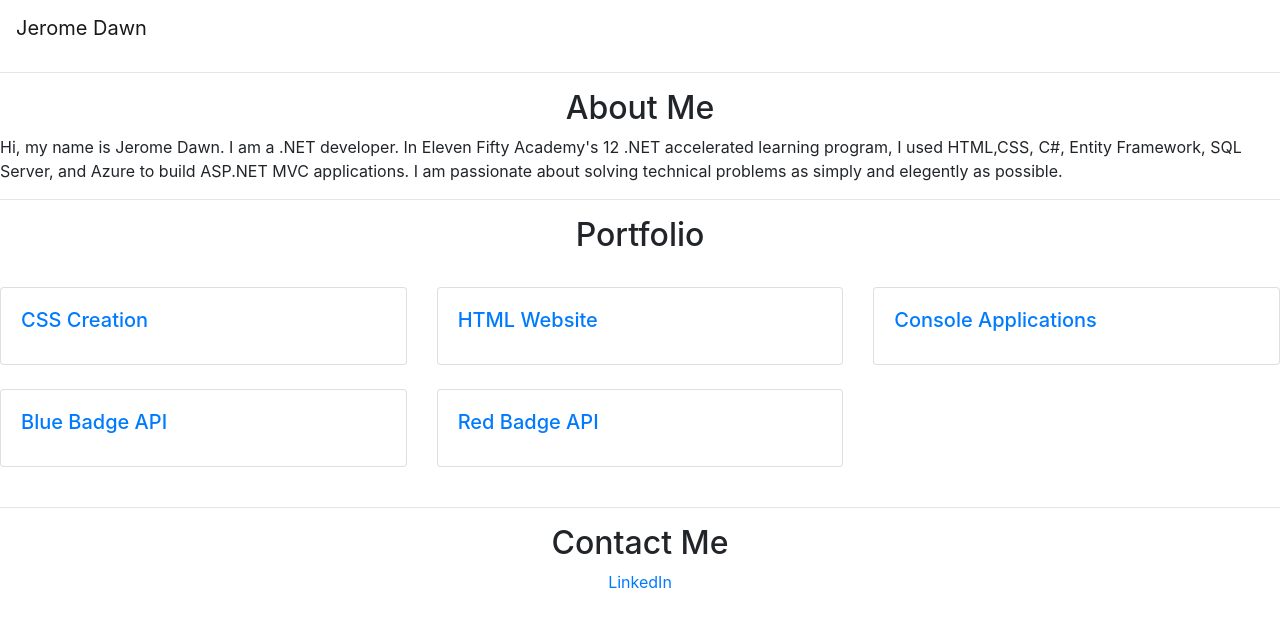
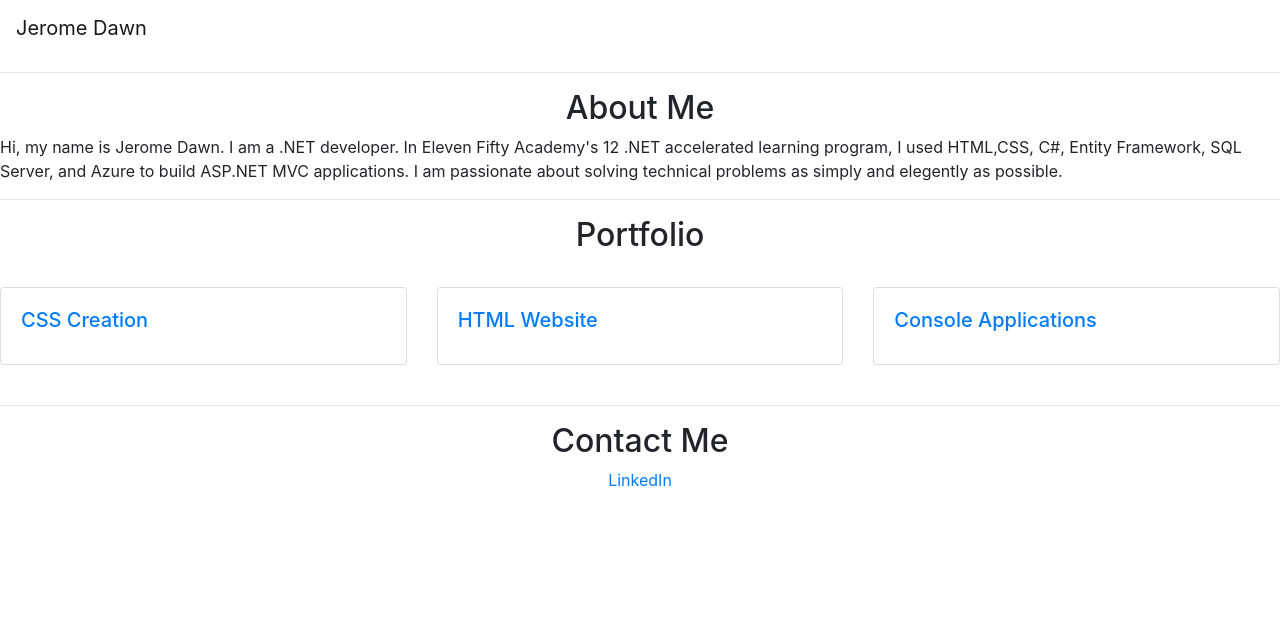
Before and after one commit to jeromedawn/Portfolio, a plain HTML site: page index.html in a window 1280 px wide. Drawn offline with nearby package versions, Linux system fonts and the light colour scheme.

Commit message:
Update index.html

```diff
--- a/index.html
+++ b/index.html
@@ -98,7 +98,7 @@
                 </div>
             </div>
         </div>
-        <div class="col mb-4">
+        <!-- <div class="col mb-4">
             <div class="card">
 
                 <div class="card-body">
@@ -115,7 +115,7 @@
                     <p class="card-text"></p>
                 </div>
             </div>
-        </div>
+        </div> -->
         <!-- comments -->
     </div>
 
```
